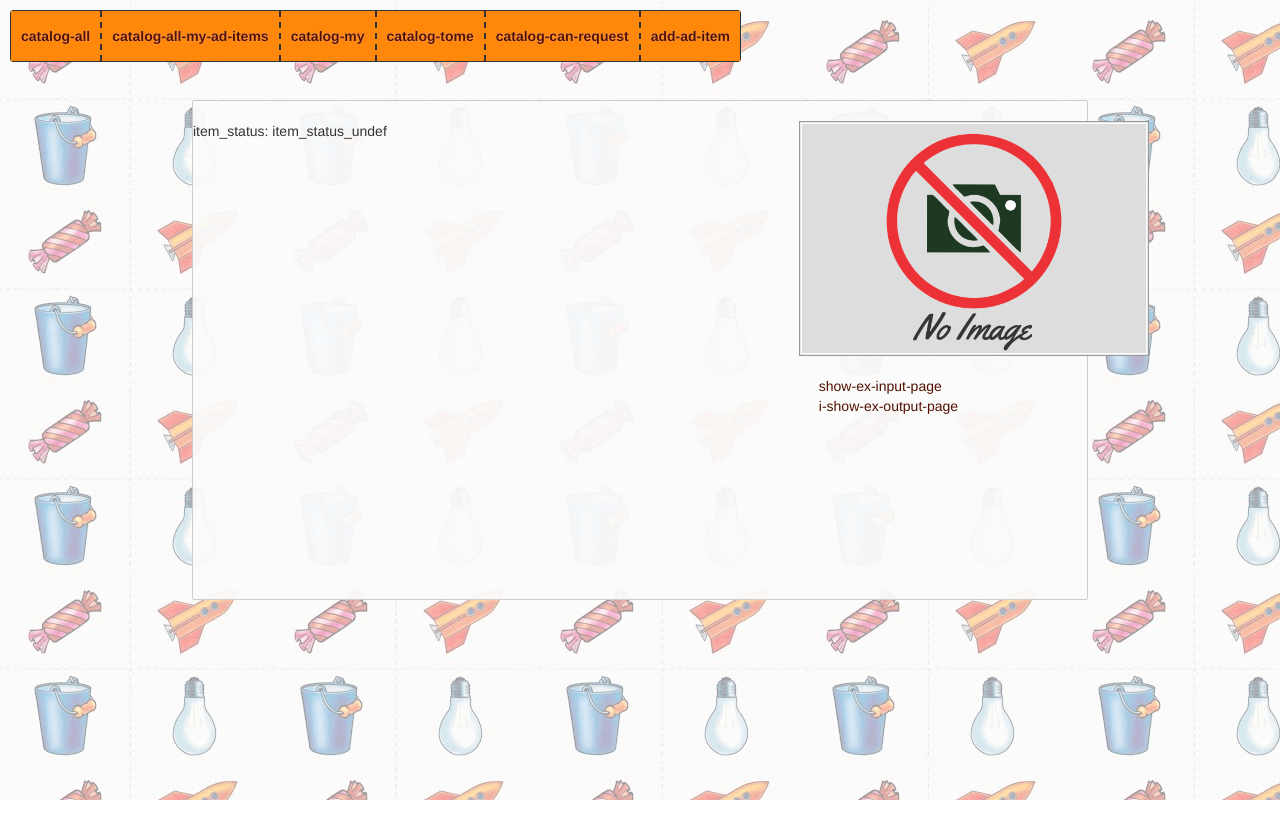
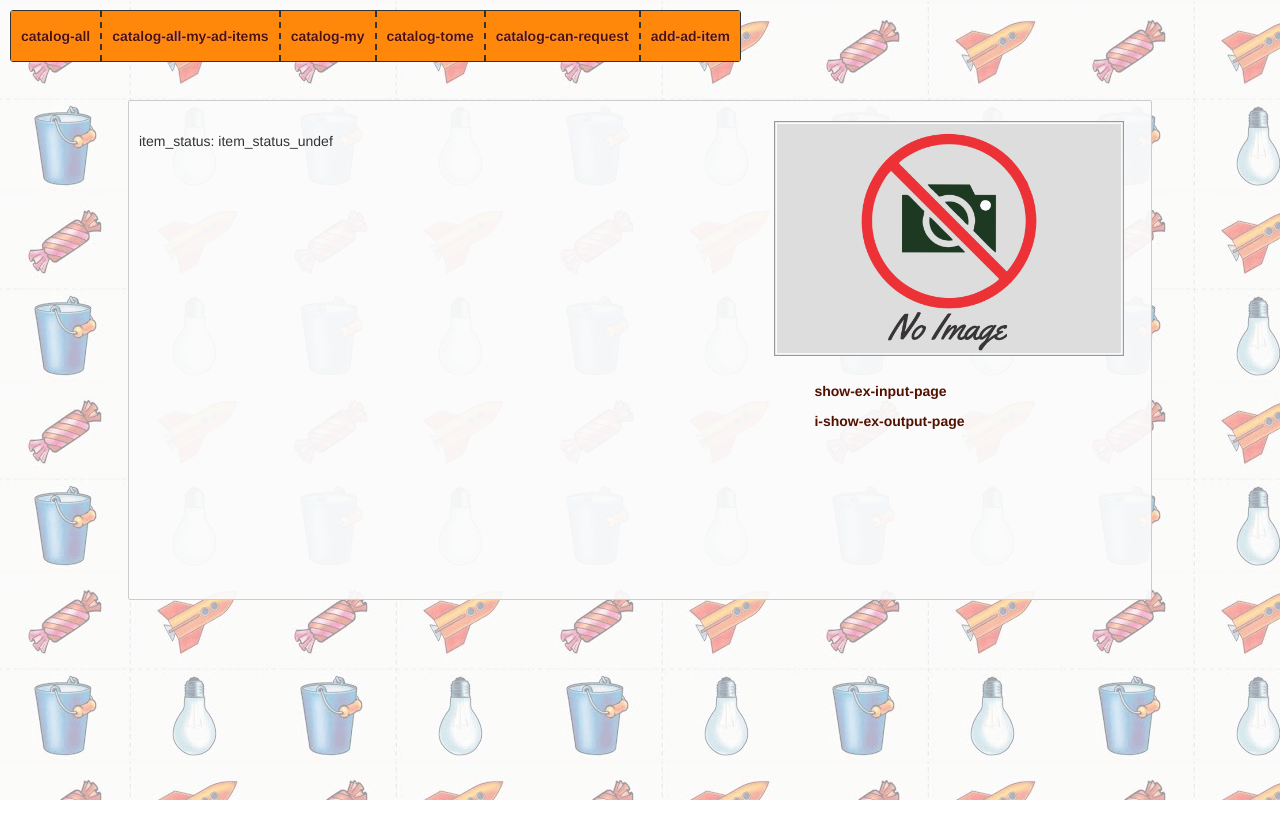
Before and after one commit to filthps/sharing-platform, a Django app: template sharing_platform/ad/templates/ad/show_item.html in a window 1280 px wide. Run offline with Django 4.2, Linux system fonts and the light colour scheme; the template is opened without the code that fills it, so the values that code supplies are empty; some libraries are stand-ins or nearby versions.

Commit message:
Разметка и стили

```diff
--- a/sharing_platform/ad/static/ad/css/item-details.css
+++ b/sharing_platform/ad/static/ad/css/item-details.css
@@ -1,9 +1,9 @@
 .item-preview {min-height: 500px;}
 .item-preview > div {float: left;}
 .item-preview h2 {text-align: center;}
-.item-preview .l {width:70%}
-.item-preview .r {width: 30%}
-.item-preview .r > img {background: #ddd; border: 1px solid #999; margin: 20px; margin-left: -20px;}
+.item-preview .l {width:60%; margin: 10px; float: left;}
+.item-preview .r {width: 30%; float: right;}
+.item-preview .r > img {background: #ddd; border: 1px solid #999; margin: 20px; margin-left: -70px;}
 .item-preview .r .no-image {width: 350px; height: auto;}
 .no-image-mini {width:70px; height: auto;}
 .mini-item {float: left; max-height: 150px;}
@@ -17,7 +17,11 @@
   border-radius: 3px;
   }
 .show-ex-requests {
- display: grid;
+    display: grid;
+    line-height: 30px;
+    word-break: break-word;
+    font-weight: bold;
+    margin-left: -30px;
 }
 .show-ex-requests a {
 color: #531100;
--- a/sharing_platform/base/static/base/css/main.css
+++ b/sharing_platform/base/static/base/css/main.css
@@ -7,8 +7,11 @@
 li h3 a, h2 a {
 color: #e14922;
 }
+li h3 a:hover, li h3 a:focus, h2 a:hover, h2 a:focus {
+color: #531100;
+}
 #main {position: relative;
-  margin-top: 100px;height: 90%;}
+  margin-top: 100px;height: 90%; width: 100%;}
 #menu {position: fixed;
   width: max-content;
   height: max-content;
@@ -19,9 +22,10 @@
   border-radius: 3px;
   z-index: 1;
   }
-#main > ul, .back-to-item, .item-preview, .add-ad {
+#main > ul, .back-to-item, .item-preview, .add-ad, #filter {
+    display: block;
     position: relative;
-    width: 70%;
+    width: 1024px;
     height: auto;
     min-height: 700px;
     margin: 0 auto;
@@ -39,4 +43,7 @@
 ul#menu li a:hover, ul#menu li a:focus, ul#menu li.active a {color: #ffb8b8;}
 ul#menu li a {padding: 15px 10px; display: inherit; font-weight: bold; text-shadow: 0 0 1px #ffb8b8; color: #531100;}
 ul#menu li:last-child {border: none;}
-#background {position: absolute; background: url(../images/items.png); width: 100%; height: 100%; opacity: 0.4;}
+#background {position: fixed; background: url(../images/items.png); width: 100%; height: 100%; opacity: 0.4;}
+#foot {
+    height: 70px;
+}
--- a/sharing_platform/base/templates/base/main.html
+++ b/sharing_platform/base/templates/base/main.html
@@ -31,13 +31,14 @@
     {% endif %}
 <div id="main">
     {% block body %}{% endblock body %}
+    <div id="foot"></div>
 </div>
     <script>
          get_token = () => {
             return "{{ csrf_token }}";
          };
     </script>
-<script src="{% static 'ad/js/forms.js' %}"></script>
+<script src="{% static 'base/js/forms.js' %}"></script>
 {% block script %}{% endblock script %}
 </body>
 </html>
```
